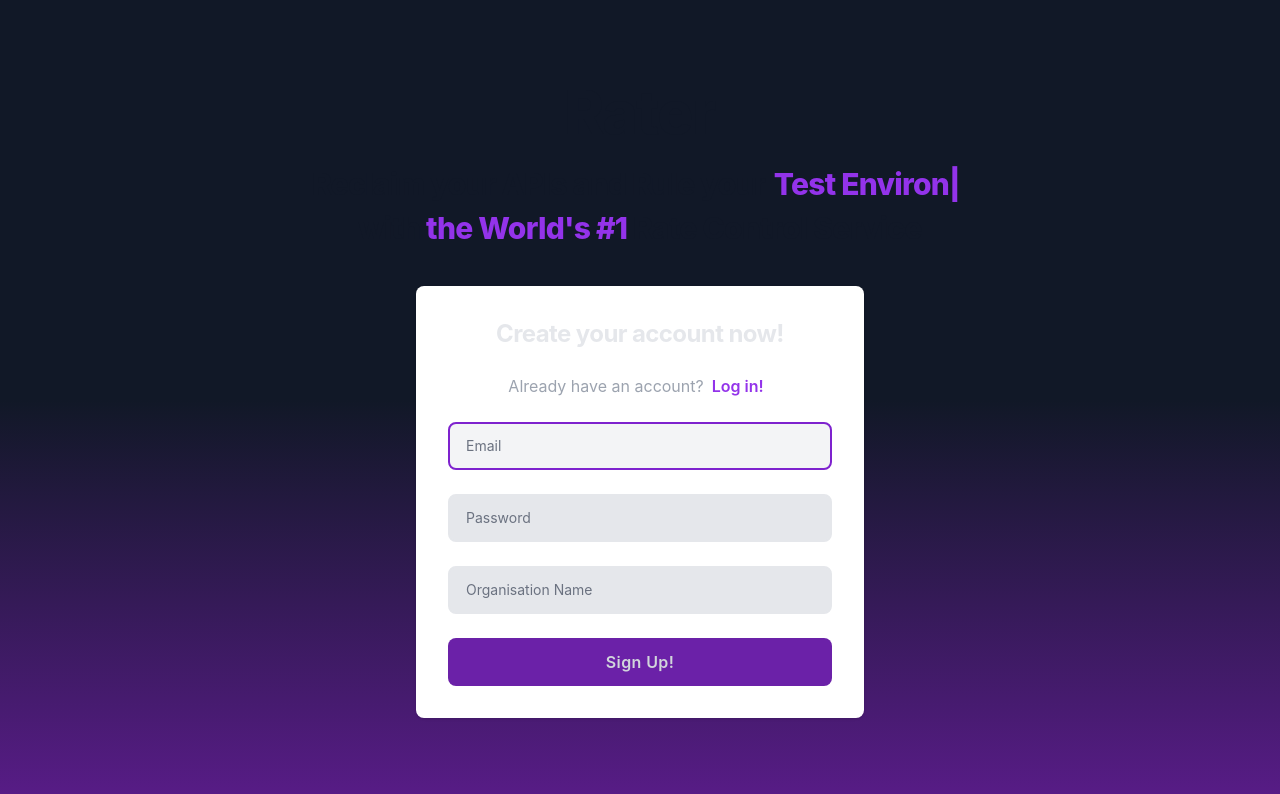
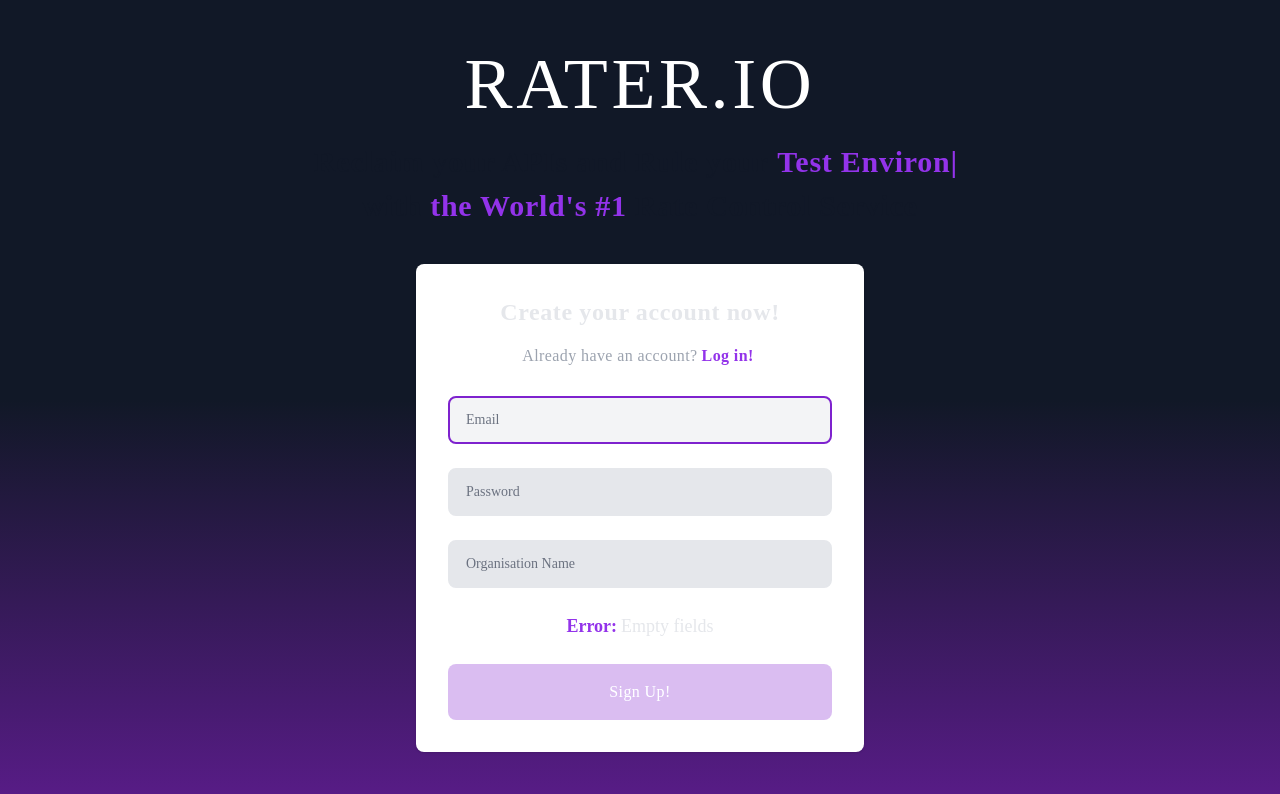
Before and after one commit to nathanjukes/Rater-React, a React (Create React App) app: page /signup in a window 1280 px wide. Shown: the top 794 px of the page. Built offline with nearby package versions, Linux system fonts and the light colour scheme; no server answers.

Commit message:
sign up complete

```diff
--- a/src/components/Signup.jsx
+++ b/src/components/Signup.jsx
@@ -1,41 +1,79 @@
-import React, { useRef, useState } from "react";
+import React, { useState, useEffect } from "react";
 import { Link, useNavigate } from "react-router-dom";
 import Typed from "react-typed";
+import axios from "axios";
 
 const EMAIL_REGEX = /^\S+@\S+\.\S+$/;
 const PASSWORD_REGEX =
-  /^(?=.*[a-z])(?=.*[A-Z])(?=.*[0-9])(?=.*[!@#$%]).{8,24}$/;
+  /^(?=.*[0-9])(?=.*[a-z])(?=.*[A-Z])(?=.*\W)(?!.* ).{8,16}$/;
+
+const SIGNUP_PATH = "/auth/register";
 
 const Signup = () => {
-  const emailRef = useRef("");
-  const passwordRef = useRef("");
-  const orgRef = useRef("");
   const navigate = useNavigate();
 
-  const [validEmail, setValidEmail] = useState(false);
-  const [validPassword, setValidPassword] = useState(false);
-  const [validOrganisation, setValidOrganisation] = useState(false);
+  const [email, setEmail] = useState("");
+  const [password, setPassword] = useState("");
+  const [org, setOrg] = useState("");
+
+  const [validEmail, setValidEmail] = useState(true);
+  const [validPassword, setValidPassword] = useState(true);
+  const [validOrganisation, setValidOrganisation] = useState(true);
+  const [emptyFields, setEmptyFields] = useState(true);
 
   const [errorMsg, setErrorMsg] = useState("");
-  const [loadingState, setLoadingState] = useState(false);
+  const [loadingState, setLoadingState] = useState(true);
 
-  const handleEmailChange = (e) => {
-    emailRef.current = e.target.value;
-    setValidEmail(EMAIL_REGEX.test(emailRef.current));
+  useEffect(() => {
+    if (email === "") {
+      setValidEmail(true);
+    } else {
+      setValidEmail(EMAIL_REGEX.test(email));
+    }
+  }, [email]);
+
+  useEffect(() => {
+    if (password === "") {
+      setValidPassword(true);
+    } else {
+      setValidPassword(PASSWORD_REGEX.test(password));
+    }
+  }, [password]);
+
+  useEffect(() => {
+    if (org.trim() === "") {
+      setValidOrganisation(true);
+    } else {
+      setValidOrganisation(org.length >= 3);
+    }
+  }, [org]);
+
+  useEffect(() => {
+    const emailIsEmpty = email === "";
+    const passwordIsEmpty = password === "";
+    const orgIsEmpty = org.trim() === "";
+
+    setEmptyFields(emailIsEmpty || passwordIsEmpty || orgIsEmpty);
+
+    if (validEmail && validPassword && validOrganisation) {
+      if (!emptyFields) {
+        setLoadingState(false);
         setErrorMsg("");
-  };
-
-  const handlePasswordChange = (e) => {
-    passwordRef.current = e.target.value;
-    setValidPassword(PASSWORD_REGEX.test(passwordRef.current));
-    setErrorMsg("");
-  };
-
-  const handleOrgChange = (e) => {
-    orgRef.current = e.target.value;
-    setValidOrganisation(orgRef.current !== "");
-    setErrorMsg("");
-  };
+      } else {
+        setErrorMsg("Empty fields");
+        setLoadingState(true);
+      }
+    } else {
+      setLoadingState(true);
+      if (!validEmail) {
+        setErrorMsg("Email invalid");
+      } else if (!validPassword) {
+        setErrorMsg("Password invalid");
+      } else if (!validOrganisation) {
+        setErrorMsg("Organisation invalid");
+      }
+    }
+  }, [email, password, org, validEmail, validPassword, validOrganisation]);
 
   const handleSubmit = async (e) => {
     e.preventDefault();
@@ -48,20 +86,42 @@ const Signup = () => {
         " Organisation: " +
         validOrganisation
     );
-    navigate("/dashboard");
+
+    try {
+      const resp = await axios.post(
+        SIGNUP_PATH,
+        JSON.stringify({ email, password, orgName: org }),
+        {
+          headers: { "Content-Type": "application/json" },
+        }
+      );
+      console.log(resp.data);
+      //navigate("/dashboard");
+    } catch (error) {
+      console.log(error);
+      if (!error?.response) {
+        setErrorMsg("Please try again later");
+      } else if (error.response?.status === 409) {
+        setErrorMsg("Email or Organisation Name already in use");
+      } else {
+        setErrorMsg("Please try again later");
+      }
+    }
   };
 
   return (
     <div class="flex flex-col items-center justify-center px-6 py-4 mx-auto md:h-screen lg:py-0 bg-purple-900 absolute top-0 left-0 bg-gradient-to-b from-gray-900 via-gray-900 bottom-0 leading-15 h-full w-full">
-      <h1 class="mb-4 text-4xl font-extrabold leading-none tracking-tight text-gray-900 md:text-5xl lg:text-6xl dark:text-white">
-        Rater
+      <div class="flex items-center">
+        <h1 class="mb-4 text-4xl font-extralight leading-none tracking-wider text-white md:text-5xl lg:text-7xl  uppercase">
+          Rater.io
         </h1>
+      </div>
       <div class="flex items-center">
-        <h1 class="text-xl font-extrabold leading-none tracking-tight text-center text-gray-900 md:text-3xl lg:text-3xl dark:text-white">
+        <h1 class="text-xl font-extrabold leading-none tracking-wide text-center text-gray-900 md:text-3xl lg:text-3xl dark:text-white">
           Reclaim your APIs and Rule your
         </h1>
         <Typed
-          className="m-2 text-xl font-extrabold leading-none tracking-tight text-center md:text-3xl lg:text-3xl text-purple-600 inline-block"
+          className="m-2 text-xl font-extrabold leading-none tracking-wide text-center md:text-3xl lg:text-3xl text-purple-600 inline-block"
           strings={[
             "Data Flow",
             "User Management",
@@ -73,26 +133,28 @@ const Signup = () => {
           loop
         />
       </div>
-      <h1 class="mb-10 text-xl font-extrabold leading-none tracking-tight text-center text-gray-900 md:text-3xl lg:text-3xl dark:text-white">
+      <h1 class="mb-10 text-xl font-extrabold leading-none tracking-wide text-center text-gray-900 md:text-3xl lg:text-3xl dark:text-white">
         with <span class="text-purple-600">the World's #1</span> Rate Control
         Service
       </h1>
       <div class="w-full bg-white rounded-lg shadow dark:border md:mt-0 sm:max-w-md xl:p-0 dark:bg-mainDarkTheme dark:border-gray-600">
         <form class="space-y-4 md:space-y-6" onSubmit={handleSubmit}>
           <div class="p-6 space-y-4 md:space-y-6 sm:p-8">
-            <h1 class="text-xl font-bold leading-tight tracking-tight text-gray-200 md:text-2xl text-center">
+            <div>
+              <h1 class="text-xl font-bold tracking-wide text-gray-200 md:text-2xl text-center pb-4">
                 Create your account now!
               </h1>
-            <div class="mb-7 text-center text-md">
+              <div class="mb-7 text-center text-md tracking-wide">
                 <p class="text-gray-400">
                   Already have an account?
                   <Link
                     to="/login"
-                  class="m-2 font-semibold text-purple-600 hover:text-purple-500"
+                    class="m-1 font-semibold text-purple-600 hover:text-purple-500"
                   >
                     Log in!
                   </Link>
                 </p>
+              </div>
             </div>
             <div class="space-y-6">
               <div class="input-container">
@@ -100,39 +162,56 @@ const Signup = () => {
                   class="w-full text-sm px-4 py-3 bg-gray-200 focus:bg-gray-100 border-2 border-gray-200 rounded-lg focus:outline-none hover:border-purple-700 focus:border-purple-700 placeholder-gray-500 transition duration-200"
                   type="text"
                   placeholder="Email"
-                  ref={emailRef}
+                  id="email"
+                  value={email}
+                  onChange={(e) => setEmail(e.target.value)}
                   autoFocus
                   required
                   autoCorrect="off"
-                  onChange={handleEmailChange}
-                ></input>
+                />
               </div>
               <div class="input-container">
                 <input
                   type="password"
                   placeholder="Password"
                   class="text-sm px-4 py-3 rounded-lg w-full bg-gray-200 focus:bg-gray-100 border-2 border-gray-200 focus:outline-none hover:border-purple-700 focus:border-purple-700 placeholder-gray-500 transition duration-200"
-                  ref={passwordRef}
+                  id="password"
+                  value={password}
+                  onChange={(e) => setPassword(e.target.value)}
                   required
-                  onChange={handlePasswordChange}
-                ></input>
+                />
               </div>
               <div class="input-container">
                 <input
                   class="w-full text-sm px-4 py-3 bg-gray-200 focus:bg-gray-100 border-2 border-gray-200 rounded-lg focus:outline-none hover:border-purple-700 focus:border-purple-700 placeholder-gray-500 transition duration-200"
                   type="text"
                   placeholder="Organisation Name"
-                  ref={orgRef}
+                  id="org"
+                  value={org}
+                  onChange={(e) => setOrg(e.target.value)}
                   required
                   autoCorrect="off"
-                  onChange={handleOrgChange}
-                ></input>
+                  autoComplete="off"
+                />
               </div>
+              <h2
+                className={
+                  errorMsg
+                    ? "text-lg font-medium leading-tight tracking-normal text-gray-200 text-center"
+                    : "hidden"
+                }
+              >
+                <span className="text-purple-600 font-semibold text-lg pr-1">
+                  Error:
+                </span>
+                {errorMsg}
+              </h2>
               <div class="sign-in-button">
                 <button
                   type="submit"
-                  class="w-full flex justify-center bg-purple-800 hover:bg-purple-700 text-gray-300 p-3 rounded-lg tracking-wide font-semibold cursor-pointer transition ease-in duration-500 disabled:opacity-50"
+                  class="w-full flex justify-center bg-purple-800 hover-bg-purple-700 text-gray-300 p-4 rounded-lg tracking-wide font-medium cursor-pointer transition ease-in duration-500 brightness-125 disabled:opacity-30"
                   disabled={loadingState}
+                  onClick={handleSubmit}
                 >
                   <h1>Sign Up!</h1>
                 </button>
--- a/src/index.css
+++ b/src/index.css
@@ -1,11 +1,11 @@
 @tailwind base;
 @tailwind components;
 @tailwind utilities;
+@import url("https://fonts.googleapis.com/css?family=DM+Sans");
+
 body {
   margin: 0;
-  font-family: -apple-system, BlinkMacSystemFont, "Segoe UI", "Roboto", "Oxygen",
-    "Ubuntu", "Cantarell", "Fira Sans", "Droid Sans", "Helvetica Neue",
-    sans-serif;
+  font-family: "DM Sans";
   -webkit-font-smoothing: antialiased;
   -moz-osx-font-smoothing: grayscale;
 }
--- a/src/index.js
+++ b/src/index.js
@@ -2,6 +2,9 @@ import React from "react";
 import ReactDOM from "react-dom/client";
 import "./index.css";
 import App from "./App";
+import axios from "axios";
+
+axios.defaults.baseURL = process.env.REACT_APP_RATERMANAGEMENTURL;
 
 const root = ReactDOM.createRoot(document.getElementById("root"));
 root.render(
```
Also changed, not shown: 1 other file (tests, documents, lock files or other folders). Lines whose indentation alone changed are shown as unchanged.
